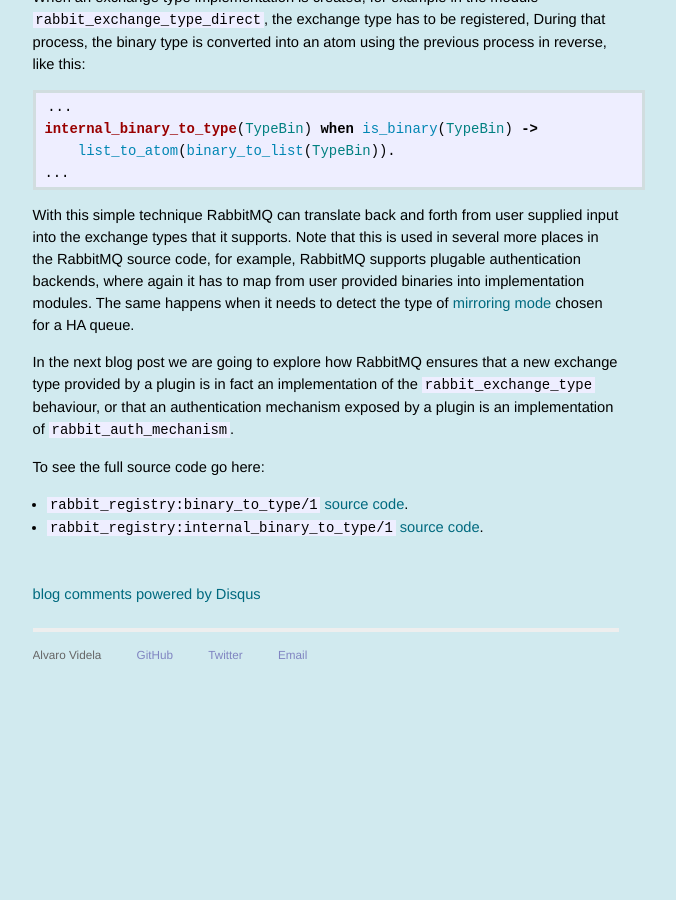
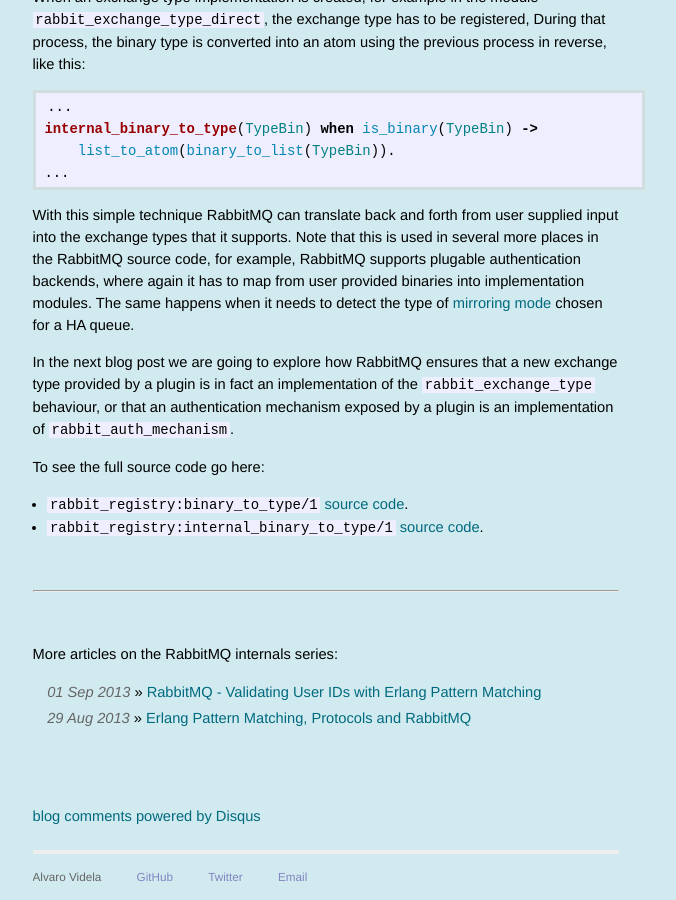
Before and after one commit to videlalvaro/videlalvaro.github.io, a Jekyll site: the page built from _posts/2013-09-02-rabbitmq-sanitzing-user-input-in-erlang.md, in a window 1280 px wide and 900 px high, scrolled down 1475 px. Shown: the whole window, without its empty margins (314-990 px from the left). Built offline with Jekyll 4.4.1, drawn with Linux system fonts in a browser that asks for light colours; comment, search, counter and statistics services are not loaded; before the commit the page ends 2153 px from its top, so only the background shows below that.

Commit message:
adds "rabbitmq-internals" category and related posts

```diff
--- /dev/null
+++ b/_includes/rabbitmq_internals.html
@@ -0,0 +1,11 @@
+<br >
+<hr>
+<br >
+<p>More articles on the RabbitMQ internals series:</p>
+<ul class="posts">
+    {% for related in site.posts %}
+        {% if page.id != related.id and related.category == "rabbitmq-internals" %}
+            <li><span>{{ related.date | date_to_string }}</span> &raquo; <a href="{{related.url}}">{{related.title}}</a></li>
+        {% endif %}
+    {% endfor %}
+</ul>
--- a/_posts/2013-09-02-rabbitmq-sanitzing-user-input-in-erlang.md
+++ b/_posts/2013-09-02-rabbitmq-sanitzing-user-input-in-erlang.md
@@ -1,6 +1,7 @@
 ---
 layout: post
 title: RabbitMQ - Sanitizing user input in Erlang
+category: "rabbitmq-internals"
 ---
 
 # {{page.title}} #
@@ -48,3 +49,5 @@ To see the full source code go here:
 
 - `rabbit_registry:binary_to_type/1` [source code](http://hg.rabbitmq.com/rabbitmq-server/file/fe3f446ab083/src/rabbit_registry.erl#l62).
 - `rabbit_registry:internal_binary_to_type/1` [source code](http://hg.rabbitmq.com/rabbitmq-server/file/fe3f446ab083/src/rabbit_registry.erl#l81).
+
+{% include rabbitmq_internals.html %}
```
Also changed, not shown: _posts/2013-08-29-erlang-pattern-matching-protocols-and-rabbitmq.md (+3 -0 lines), _posts/2013-09-01-rabbitmq-validating-user-ids-with-erlang-pattern-matching.md (+3 -0 lines).
